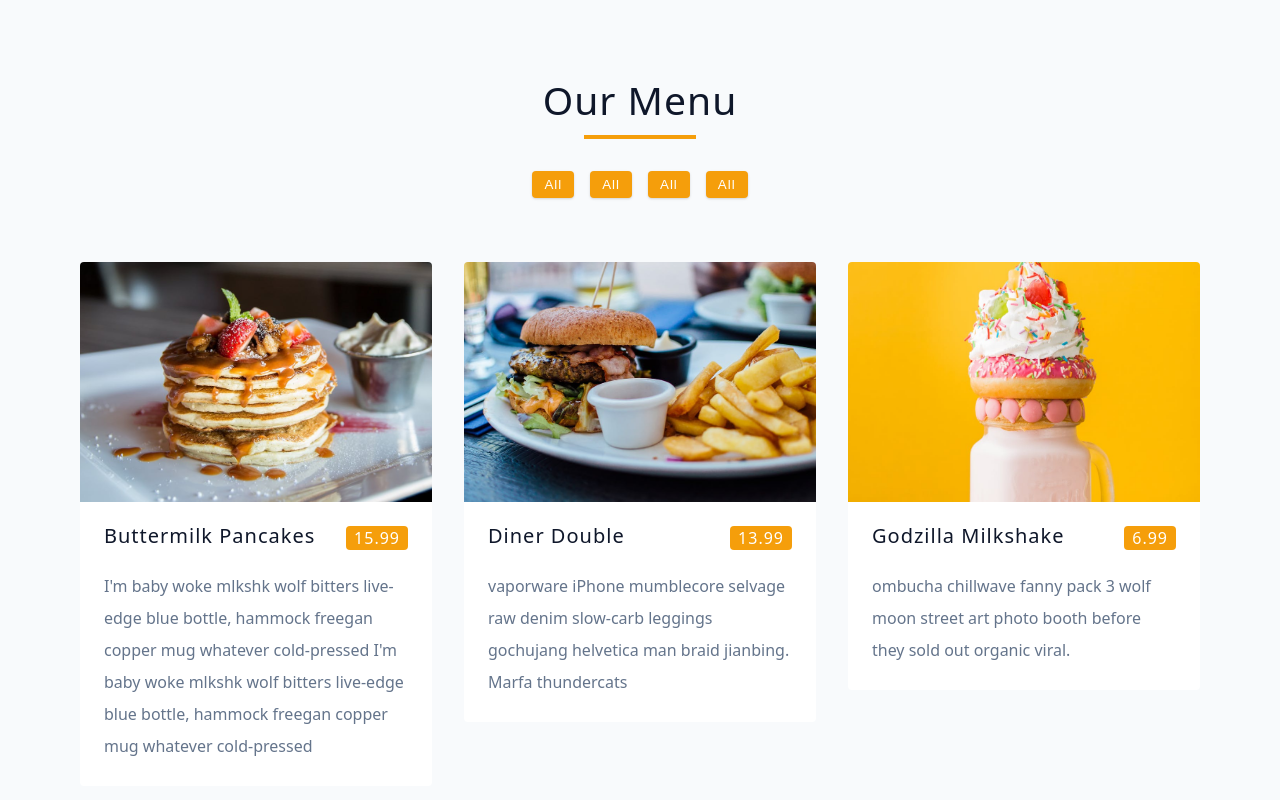
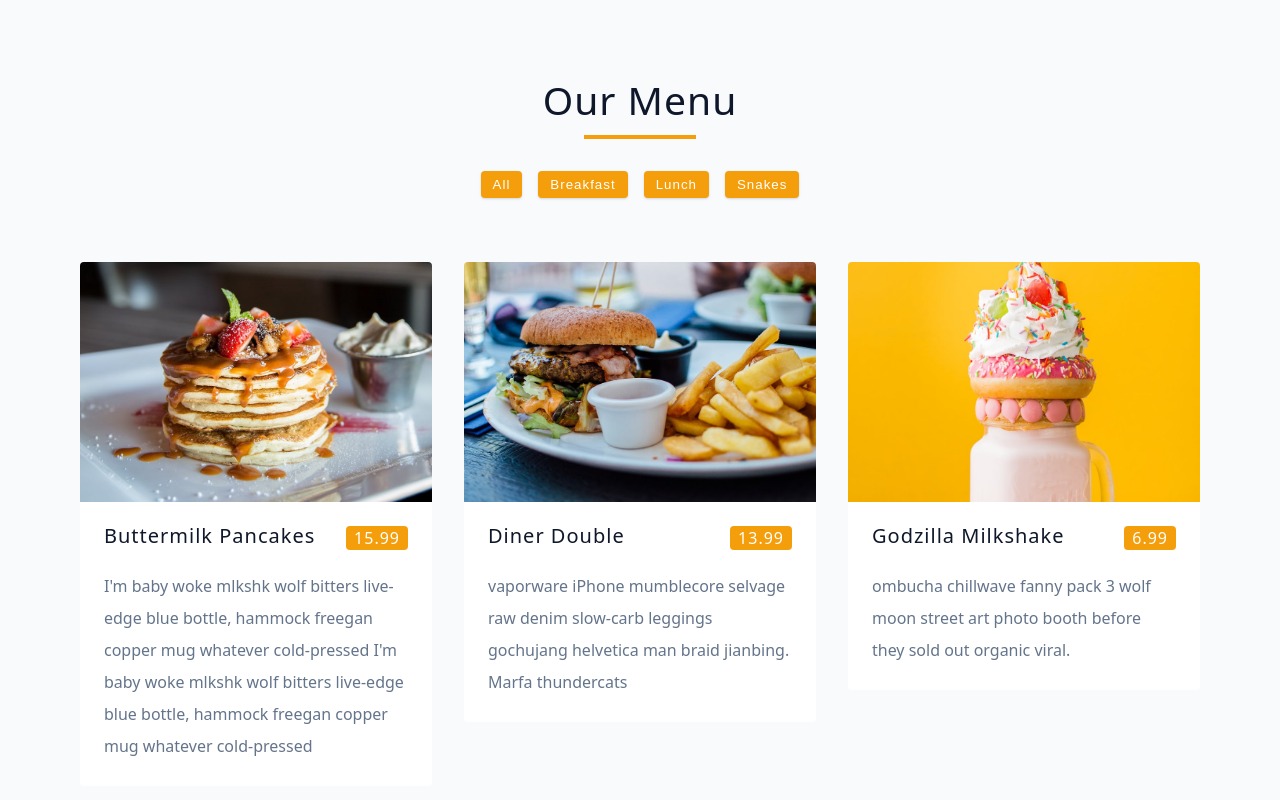
Before and after one commit to Amir2210/Menu, a React (Vite) app: page / in a window 1280 px wide. Shown: the top 800 px of the page. Built offline with nearby package versions, Linux system fonts and the light colour scheme.

Commit message:
Pass back to the app cmp the catagory thst the user click

```diff
--- a/src/App.jsx
+++ b/src/App.jsx
@@ -4,9 +4,13 @@ import { MenuList } from './cmps/MenuList'
 const App = () => {
   const [menuItems, setMenuItems] = useState(data)
   const [catagory, setCatagory] = useState('all')
+  function onChangeCatagory(catagory) {
+    console.log(catagory)
+    setCatagory(catagory)
+  }
   return (
     <main>
-      <MenuList menuItems={menuItems} />
+      <MenuList menuItems={menuItems} onChangeCatagory={onChangeCatagory} />
     </main>
   )
 }
--- a/src/cmps/MenuCatagory .jsx
+++ b/src/cmps/MenuCatagory .jsx
@@ -1,10 +1,10 @@
-export function MenuCatagory() {
+export function MenuCatagory({ onChangeCatagory }) {
   return (
     <div className="btn-container">
-      <button className='btn'>all</button>
-      <button className='btn'>all</button>
-      <button className='btn'>all</button>
-      <button className='btn'>all</button>
+      <button onClick={(event) => onChangeCatagory(event.target.innerText)} className='btn'>all</button>
+      <button onClick={(event) => onChangeCatagory(event.target.innerText)} className='btn'>breakfast</button>
+      <button onClick={(event) => onChangeCatagory(event.target.innerText)} className='btn'>lunch</button>
+      <button onClick={(event) => onChangeCatagory(event.target.innerText)} className='btn'>snakes</button>
     </div>
   )
 }
--- a/src/cmps/MenuList.jsx
+++ b/src/cmps/MenuList.jsx
@@ -1,12 +1,12 @@
 import { MenuCatagory } from './MenuCatagory ';
 import { MenuItemPreview } from './MenuItemPreview';
 
-export function MenuList({ menuItems }) {
+export function MenuList({ menuItems, onChangeCatagory }) {
   return (
     <section className='menu'>
       <div className="title"><h2>our menu</h2></div>
       <div className="title-underline"></div>
-      <MenuCatagory />
+      <MenuCatagory onChangeCatagory={onChangeCatagory} />
       <div className="section-center">
         {menuItems.map(item => <MenuItemPreview key={item.id} item={item} />)}
       </div>
```
